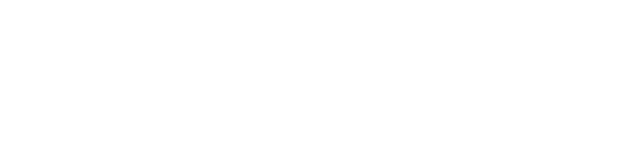
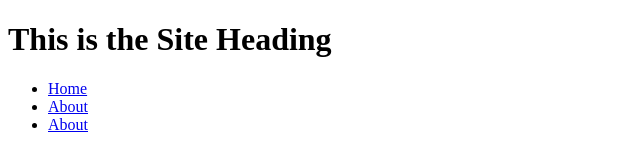
Before and after one commit to MD-Mac/workflow, a plain HTML site: page index.html in a window 1280 px wide. Shown: the whole page, without its empty margins (0-640 px from the left). Drawn offline with Linux system fonts and the light colour scheme.

Commit message:
Murray Header Updates (#1)
* Added header tags with h1 to the index file

* Added the primary navigation to the header, forgot to save last time :(

* Added new link to nav

```diff
--- a/index.html
+++ b/index.html
@@ -7,6 +7,33 @@
   <title>Worflow</title>
 </head>
 <body>
+  <!-- Header Container Starts -->
+  <header>
+    <!-- Site Name -->
+    <h1>
+      This is the Site Heading
+    </h1>
 
+    <!-- Primary Header Navigation Starts -->
+    <nav aria-label="navigation">
+      <ul>
+        <!-- Home Link -->
+        <li>
+          <a href="index.html">Home</a>
+        </li>
+        <!-- About Us link -->
+        <li>
+          <a href="about-us.html">About</a>
+        </li>
+        <!-- Contact link -->
+        <li>
+            <a href="contact.html">About</a>
+          </li>
+      </ul>
+    </nav>
+    <!-- Primary Header Navigation Ends -->
+
+  </header>
+  <!-- Header Container Ends -->
 </body>
 </html>
```
